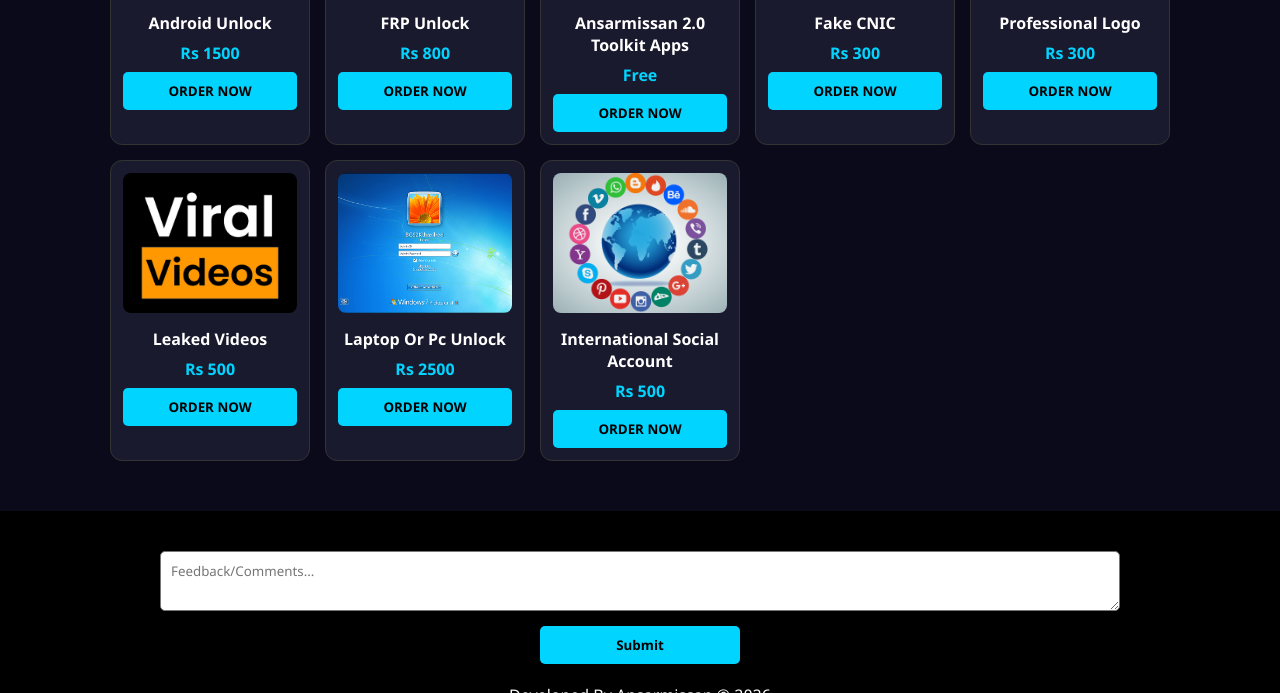
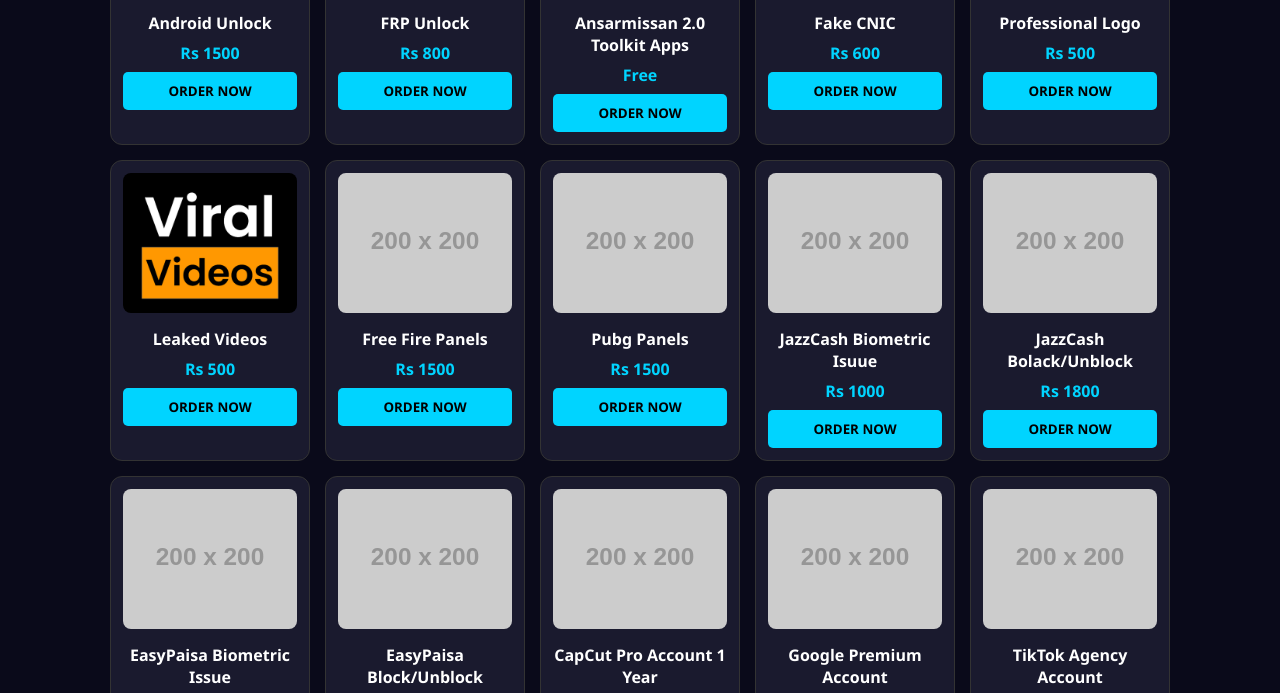
Before and after one commit to ansarmissan7-king/My-Web, a plain HTML site: page index.html in a window 1280 px wide. Shown: the part 1728-2421 px from the top of the page. Drawn offline with Linux system fonts and the light colour scheme; placeholder pictures from the web are drawn by us.

Commit message:
Modify service prices and add new items
Updated pricing for several services and added new offerings.

```diff
--- a/index.html
+++ b/index.html
@@ -68,8 +68,13 @@
         ["whatsapp.png","Whatsapp Recovery", "Rs 500"], ["unblock.png", "Block Sim Unblock", "Rs 500"],
 		["iphone.png","Iphone Password unlock", "Rs 2000"], ["icld.png", "Apple ICloud Unlock", "Rs 1500"],
 		["Android.png","Android Unlock", "Rs 1500"], ["frp.png", "FRP Unlock", "Rs 800"],
-          ["me.png", "Ansarmissan 2.0 Toolkit Apps", "Free"], ["cnic.jpg", "Fake CNIC ", "Rs 300"],
-            ["logo.png", "Professional Logo ", "Rs 300"], ["go.png", "Leaked Videos ", "Rs 500"],
+          ["me.png", "Ansarmissan 2.0 Toolkit Apps", "Free"], ["cnic.jpg", "Fake CNIC ", "Rs 600"],
+            ["logo.png", "Professional Logo ", "Rs 500"], ["go.png", "Leaked Videos ", "Rs 500"],
+			["ff.png", "Free Fire Panels ", "Rs 1500"], ["pubg.png", "Pubg Panels ", "Rs 1500"],
+			["jazz.png", "JazzCash Biometric Isuue ", "Rs 1000"],["Jazzb.png", "JazzCash Bolack/Unblock ", "Rs 1800"],
+			["easy.png", "EasyPaisa Biometric Issue", "Rs 1500"],["easypaisa.png", "EasyPaisa Block/Unblock ", "Rs 1500"],
+			["cap.png", "CapCut Pro Account 1 Year", "Rs 3500"],["google.png", "Google Premium Account", "Rs 1500"],
+			["tik.png", "TikTok Agency Account", "Rs 5000"],
 			["Pc.png","Laptop Or Pc Unlock", "Rs 2500"], ["temp.png", "International Social Account", "Rs 500"],]
     const grid = document.getElementById('grid');
     function render(data) {
```
